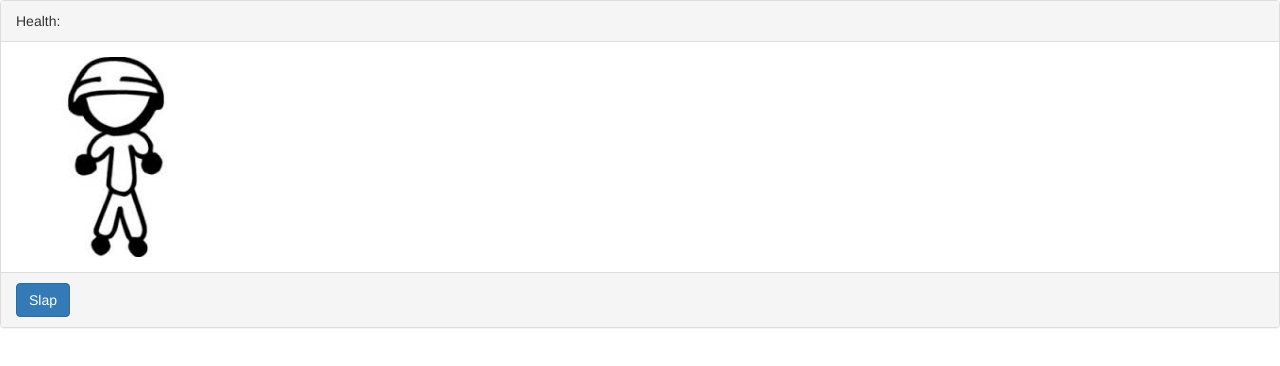
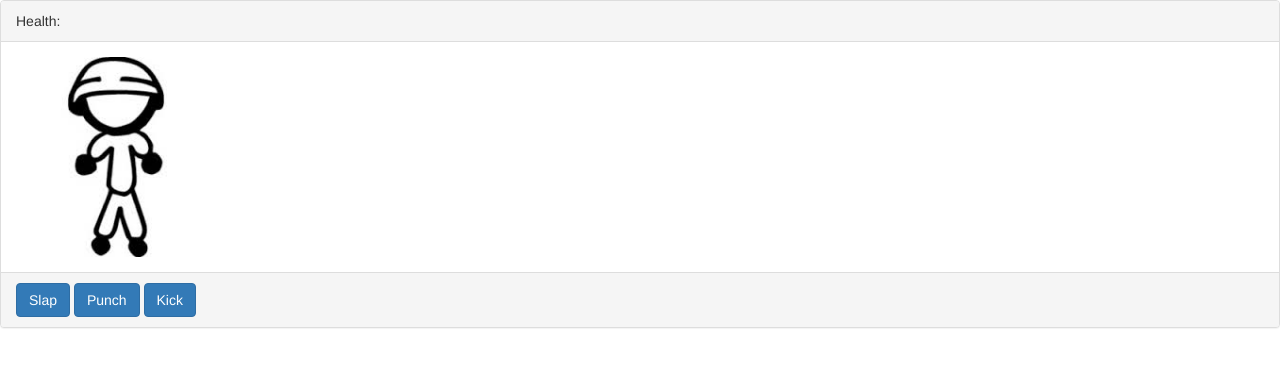
Before and after one commit to MaxGLee/TheObjectGame, a plain HTML site: page index.html in a window 1280 px wide. Drawn offline with nearby package versions, Linux system fonts and the light colour scheme.

Commit message:
adds punch and kick functions

```diff
--- a/game.js
+++ b/game.js
@@ -5,9 +5,18 @@ function slap() {
     update();
 };
 
+function punch() {
+    health -= 5;
+    update();
+};
 
+function kick() {
+    health -= 10;
+    update();
+};
 
 function update() {
     var healthStat = document.getElementById("healthStat")
     healthStat.innerText = health;
-}
+
+};
--- a/index.html
+++ b/index.html
@@ -13,8 +13,13 @@
             <img src="stickguy.jpg" alt="stick guy" class="stickguy" />
         </div>
         <div class="panel-footer">
-            <button onclick="slap()" class="btn btn-primary">Slap</button>
+            <button onClick="slap()" class="btn btn-primary">Slap</button>
+            <button onClick="punch()" class="btn btn-primary">Punch</button>
+            <button onClick="kick()" class="btn btn-primary">Kick</button>
+
         </div>
+
+
     </div>
 
     <script src="game.js"></script>
```
